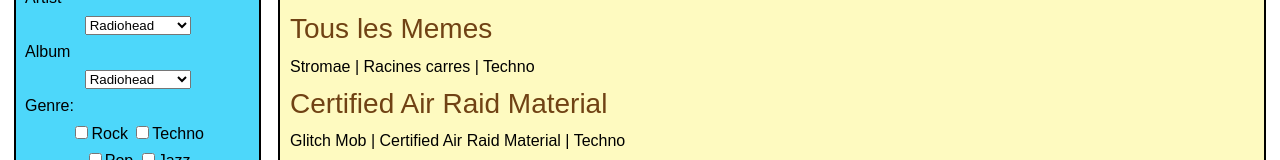
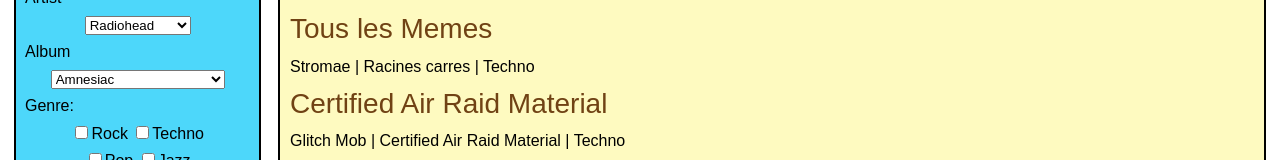
Before and after one commit to jstiltner/musichistory, a plain HTML site: page index.html in a window 1280 px wide. Shown: the part 171-331 px from the top of the page. Drawn offline with Linux system fonts and the light colour scheme.

Commit message:
named album options

```diff
--- a/index.html
+++ b/index.html
@@ -37,11 +37,11 @@
 		</div>
 		<div>
 		  <select>
-			  <option name ="album" value="Radiohead">Radiohead</option>
-			  <option name ="album" value="Stromae">Stromae</option>
-			  <option name ="album" value="Glitch Mob">Glitch Mob</option>
-			  <option name ="album" value="Talking Heads">Talking Heads</option>
-			  <option name="album" value="Tete">Tete</option>
+			  <option name ="album" value="amnesiac">Amnesiac</option>
+			  <option name ="album" value="racines carres">Racines Carres</option>
+			  <option name ="album" value="certified air raid material">Certified Air Raid Material</option>
+			  <option name ="album" value="once in a lifetime">Once in a Lifetime</option>
+			  <option name="album" value="lair de rien">L'air de rien</option>
 		  </select>
 	    </div>
 		<div class="blueboxtitles">
```
